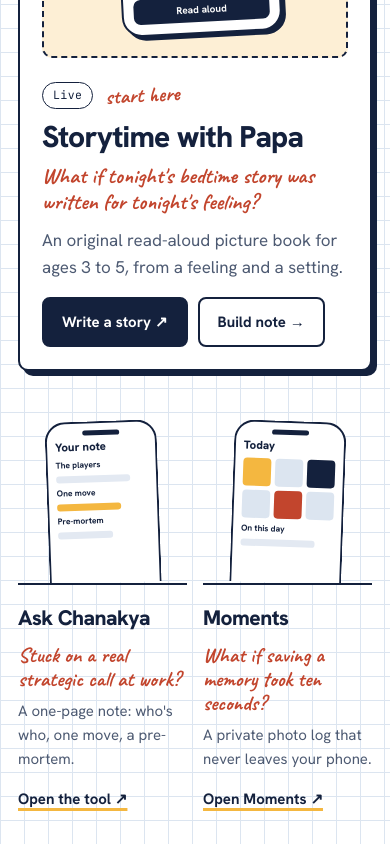
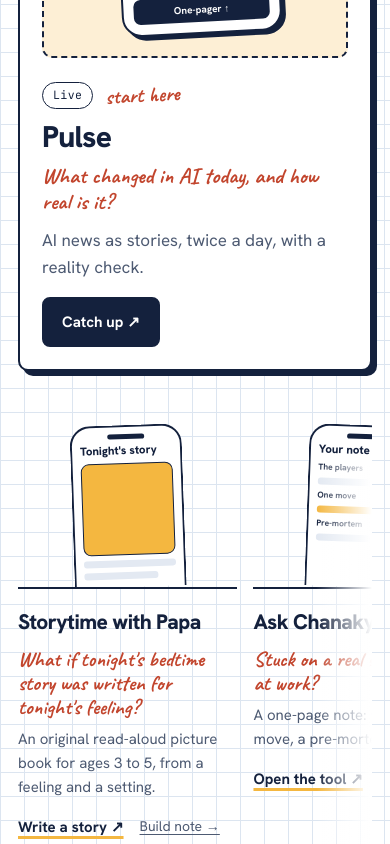
Before and after one commit to aditya24khanna/aditya24khanna.github.io, a plain HTML site: page index.html in a window 390 px wide. Shown: the part 1700-2544 px from the top of the page. Drawn offline with Linux system fonts and the light colour scheme.

Commit message:
Feature Pulse on the top shelf; tools shelf scrolls sideways
Pulse is now the featured tool (big card, "start here"); Storytime
with Papa leads the shelf. The shelf is a single horizontal row with
scroll-snap, arrow buttons that land on card edges, edge fades, and
keyboard focus. Phones show ~1.6 cards with a swipe. Pulse gets a
fuller big sketch. Asset versions bumped to 20261122a.

Co-Authored-By: Claude Opus 5.5 <noreply@anthropic.com>
Claude-Session: https://claude.ai/code/session_01AH9diMAFEnEfBFki17BRvc

```diff
--- a/assets/css/main.css
+++ b/assets/css/main.css
@@ -312,7 +312,20 @@ mark, .hl { color: inherit; background: linear-gradient(100deg, transparent 1%,
 .feature p { font-size: 17px; color: var(--ink-2); max-width: 52ch; }
 .feature .proj-actions { margin-top: 4px; }
 
-.shelf { display: grid; grid-template-columns: repeat(auto-fill, minmax(220px, 1fr)); gap: 40px 28px; }
+.shelf-wrap { position: relative; }
+.shelf { display: grid; grid-auto-flow: column; grid-auto-columns: calc((100% - 3 * 28px) / 3.5); gap: 28px; overflow-x: auto; overscroll-behavior-x: contain; scroll-snap-type: x proximity; padding: 4px 0 18px; scrollbar-width: thin; scrollbar-color: var(--ink-3) transparent; }
+.shelf::-webkit-scrollbar { height: 6px; } .shelf::-webkit-scrollbar-thumb { background: var(--ink-3); border-radius: 6px; }
+.shelf:focus-visible { outline: 2px dashed var(--ink); outline-offset: 6px; }
+.shelf > .shelf-item { scroll-snap-align: start; min-width: 0; }
+.shelf-wrap::after { content: ""; position: absolute; right: 0; bottom: 18px; height: calc(100% - 68px); z-index: 1; width: 56px; pointer-events: none; background: linear-gradient(90deg, transparent, var(--paper)); transition: opacity .2s; }
+.shelf-wrap.at-end::after { opacity: 0; }
+.shelf-wrap::before { content: ""; position: absolute; left: 0; bottom: 18px; height: calc(100% - 68px); width: 40px; pointer-events: none; z-index: 1; background: linear-gradient(270deg, transparent, var(--paper)); opacity: 0; transition: opacity .2s; }
+.shelf-wrap.scrolled::before { opacity: 1; }
+.shelf-nav { position: relative; z-index: 2; display: flex; justify-content: flex-end; gap: 8px; margin: -8px 0 10px; padding-right: 4px; }
+.shelf-btn { width: 40px; height: 40px; border-radius: 50%; border: 2px solid var(--ink); background: var(--card); color: var(--ink); font-size: 18px; font-weight: 700; line-height: 1; cursor: pointer; box-shadow: 2px 2px 0 var(--ink); }
+.shelf-btn:hover:not(:disabled) { background: var(--hi); color: var(--hi-ink, #14213D); }
+.shelf-btn:disabled { opacity: .35; cursor: default; box-shadow: none; }
+.shelf-btn:focus-visible { outline: 2px solid var(--pen); outline-offset: 2px; }
 .shelf-item { display: grid; gap: 8px; align-content: start; }
 .shelf-art { height: 200px; display: flex; justify-content: center; align-items: flex-end; border-bottom: 2px solid var(--ink); margin-bottom: 8px; overflow: hidden; }
 .shelf-item:nth-child(4n+1) .sk { transform: rotate(-2deg); }
@@ -405,7 +418,8 @@ mark, .hl { color: inherit; background: linear-gradient(100deg, transparent 1%,
 }
 @media (max-width: 640px) {
   .feature { grid-template-columns: minmax(0, 1fr); padding: 22px; gap: 24px; }
-  .shelf { grid-template-columns: repeat(2, minmax(0, 1fr)); gap: 32px 16px; }
+  .shelf { grid-auto-columns: 62%; gap: 16px; }
+  .shelf-nav { display: none; }
   .shelf-art { height: 170px; }
   .shelf-item .sk { width: 112px; height: 162px; font-size: 8.5px; padding: 16px 8px 8px; gap: 5px; }
   .game-art { height: 180px; }
--- a/assets/js/main.js
+++ b/assets/js/main.js
@@ -187,7 +187,11 @@
         body.appendChild(fa);
         f.appendChild(body); box.appendChild(f);
       }
+      var wrap = el("div", "shelf-wrap");
       var shelf = el("div", "shelf");
+      shelf.setAttribute("tabindex", "0");
+      shelf.setAttribute("role", "region");
+      shelf.setAttribute("aria-label", "More tools, scroll sideways");
       tools.filter(function (t) { return t !== feat; }).forEach(function (t) {
         var d = el("article", "shelf-item");
         var art = el("div", "shelf-art"); art.appendChild(sketch(t.sketch, false)); d.appendChild(art);
@@ -199,7 +203,33 @@
         d.appendChild(actions(t, true, "link-strong", "link-soft"));
         shelf.appendChild(d);
       });
-      box.appendChild(shelf);
+      var nav = el("div", "shelf-nav");
+      var prev = el("button", "shelf-btn", "←"), next = el("button", "shelf-btn", "→");
+      prev.type = next.type = "button";
+      prev.setAttribute("aria-label", "Scroll tools left"); next.setAttribute("aria-label", "Scroll tools right");
+      var reduce = window.matchMedia && matchMedia("(prefers-reduced-motion: reduce)").matches;
+      function go(dir) {
+        var items = [].slice.call(shelf.children), x = shelf.scrollLeft, base = items[0] ? items[0].offsetLeft : 0, target = x;
+        var lefts = items.map(function (it) { return it.offsetLeft - base; });
+        if (dir > 0) { for (var i = 0; i < lefts.length; i++) { if (lefts[i] > x + 4) { target = lefts[i]; break; } } }
+        else { for (var k = lefts.length - 1; k >= 0; k--) { if (lefts[k] < x - 4) { target = lefts[k]; break; } } }
+        shelf.scrollTo({ left: target, behavior: reduce ? "auto" : "smooth" });
+      }
+      prev.addEventListener("click", function () { go(-1); });
+      next.addEventListener("click", function () { go(1); });
+      function sync() {
+        var max = shelf.scrollWidth - shelf.clientWidth - 2;
+        prev.disabled = shelf.scrollLeft <= 2; next.disabled = shelf.scrollLeft >= max;
+        nav.hidden = max <= 0;
+        wrap.classList.toggle("at-end", shelf.scrollLeft >= max);
+        wrap.classList.toggle("scrolled", shelf.scrollLeft > 2);
+      }
+      shelf.addEventListener("scroll", sync, { passive: true });
+      window.addEventListener("resize", sync);
+      nav.appendChild(prev); nav.appendChild(next);
+      wrap.appendChild(nav); wrap.appendChild(shelf);
+      box.appendChild(wrap);
+      requestAnimationFrame(sync);
     },
 
     // Play: the page turns to night; each game gets a picture.
@@ -381,11 +411,12 @@
     moments: '<b class="sk-t">Today</b><div class="sk-grid"><i></i><i></i><i></i><i></i><i></i><i></i></div><b>On this day</b><div class="bar m"></div>',
     mixlingo: '<b class="sk-t">Auto driver</b><span class="sk-msg">Elli hogbeku, saar?</span><span class="sk-msg me">Indiranagar, swalpa fast</span><span class="sk-msg">Sari, hogona!</span>',
     hisaab: '<b class="sk-t">Weekend trip</b><span class="sk-msg me">Rohan paid 600 for the cab</span><b>Settle up</b><div class="sk-row"><span>2 payments</span><span class="sk-pill">done</span></div>',
+    pulseBig: '<div class="sk-bars"><i class="on"></i><i class="on"></i><i></i><i></i></div><div class="sk-row"><span class="sk-real">Claim</span><span>Evening</span></div><b>Two maths claims, both unverified</b><div class="bar"></div><div class="bar m"></div><b>Why it matters</b><div class="bar hi"></div><div class="bar s"></div><b>Try this</b><div class="bar m"></div><em class="sk-hand">how real is it?</em><div class="sk-cta">One-pager ↑</div>',
     pulse: '<div class="sk-bars"><i class="on"></i><i class="on"></i><i></i><i></i></div><div class="sk-row"><span class="sk-real">Claim</span><span>Evening</span></div><b>Two maths claims, both unverified</b><div class="bar m"></div><b>Why it matters</b><div class="bar hi"></div><div class="sk-cta">One-pager ↑</div>'
   };
   function sketch(kind, big) {
     var s = el("div", "sk" + (big ? " sk-big" : "")); s.setAttribute("aria-hidden", "true");
-    s.innerHTML = SKETCH[kind] || '<div class="bar"></div><div class="bar m"></div><div class="bar s"></div>';
+    s.innerHTML = (big && SKETCH[kind + "Big"]) || SKETCH[kind] || '<div class="bar"></div><div class="bar m"></div><div class="bar s"></div>';
     return s;
   }
   var ART = {
--- a/data/ai.json
+++ b/data/ai.json
@@ -1,6 +1,22 @@
 {
   "intro": "Working tools I've built. Each one is live: try it, break it, tell me what you'd change.",
   "tools": [
+    {
+      "title": "Pulse",
+      "status": "Live",
+      "q": "What changed in AI today, and how real is it?",
+      "d": "AI news as stories, twice a day. Each card says what happened, why it matters if you build products, one thing to try, and a reality check: rumour, claim, credible, confirmed or solid. Tap any card for a one-pager. Plus the month's top 20, ranked by impact, and a board of rising trends. Quiet days get fewer stories, not filler. Runs on Claude, so it needs a Claude sign-in.",
+      "tags": [
+        "Scheduled agent",
+        "Reality check",
+        "Claude artifact"
+      ],
+      "url": "https://claude.ai/artifact/TY66pVX7fzmKkg4xeexEkZ",
+      "linkLabel": "Catch up ↗",
+      "s": "AI news as stories, twice a day, with a reality check.",
+      "sketch": "pulse",
+      "featured": true
+    },
     {
       "title": "Storytime with Papa",
       "status": "Live",
@@ -15,8 +31,7 @@
       "linkLabel": "Write a story ↗",
       "note": "storytime",
       "s": "An original read-aloud picture book for ages 3 to 5, from a feeling and a setting.",
-      "sketch": "storytime",
-      "featured": true
+      "sketch": "storytime"
     },
     {
       "title": "Ask Chanakya",
@@ -78,21 +93,6 @@
       "linkLabel": "Split a bill ↗",
       "s": "The fewest payments to settle up.",
       "sketch": "hisaab"
-    },
-    {
-      "title": "Pulse",
-      "status": "Live",
-      "q": "What changed in AI today, and how real is it?",
-      "d": "AI news as stories, twice a day. Each card says what happened, why it matters if you build products, one thing to try, and a reality check: rumour, claim, credible, confirmed or solid. Tap any card for a one-pager. Plus the month's top 20, ranked by impact, and a board of rising trends. Quiet days get fewer stories, not filler. Runs on Claude, so it needs a Claude sign-in.",
-      "tags": [
-        "Scheduled agent",
-        "Reality check",
-        "Claude artifact"
-      ],
-      "url": "https://claude.ai/artifact/TY66pVX7fzmKkg4xeexEkZ",
-      "linkLabel": "Catch up ↗",
-      "s": "AI news as stories, twice a day, with a reality check.",
-      "sketch": "pulse"
     }
   ],
   "handNote": "6 tools, try any of them",
--- a/index.html
+++ b/index.html
@@ -13,10 +13,10 @@
   <link rel="preconnect" href="https://fonts.googleapis.com">
   <link rel="preconnect" href="https://fonts.gstatic.com" crossorigin>
   <link rel="stylesheet" href="https://fonts.googleapis.com/css2?family=Hanken+Grotesk:wght@400;500;600;700;800&family=Caveat:wght@600;700&family=JetBrains+Mono:wght@400;500&display=swap">
-  <link rel="stylesheet" href="assets/css/tokens.css?v=20261121d">
-  <link rel="stylesheet" href="assets/css/main.css?v=20261121d">
+  <link rel="stylesheet" href="assets/css/tokens.css?v=20261122a">
+  <link rel="stylesheet" href="assets/css/main.css?v=20261122a">
   <script>try{var t=localStorage.getItem('theme');if(t)document.documentElement.setAttribute('data-theme',t);}catch(e){}</script>
-  <script src="assets/js/main.js?v=20261121d" defer></script>
+  <script src="assets/js/main.js?v=20261122a" defer></script>
   <script data-goatcounter="https://adikhanna.goatcounter.com/count" async src="//gc.zgo.at/count.js"></script>
 </head>
 <body>
```
